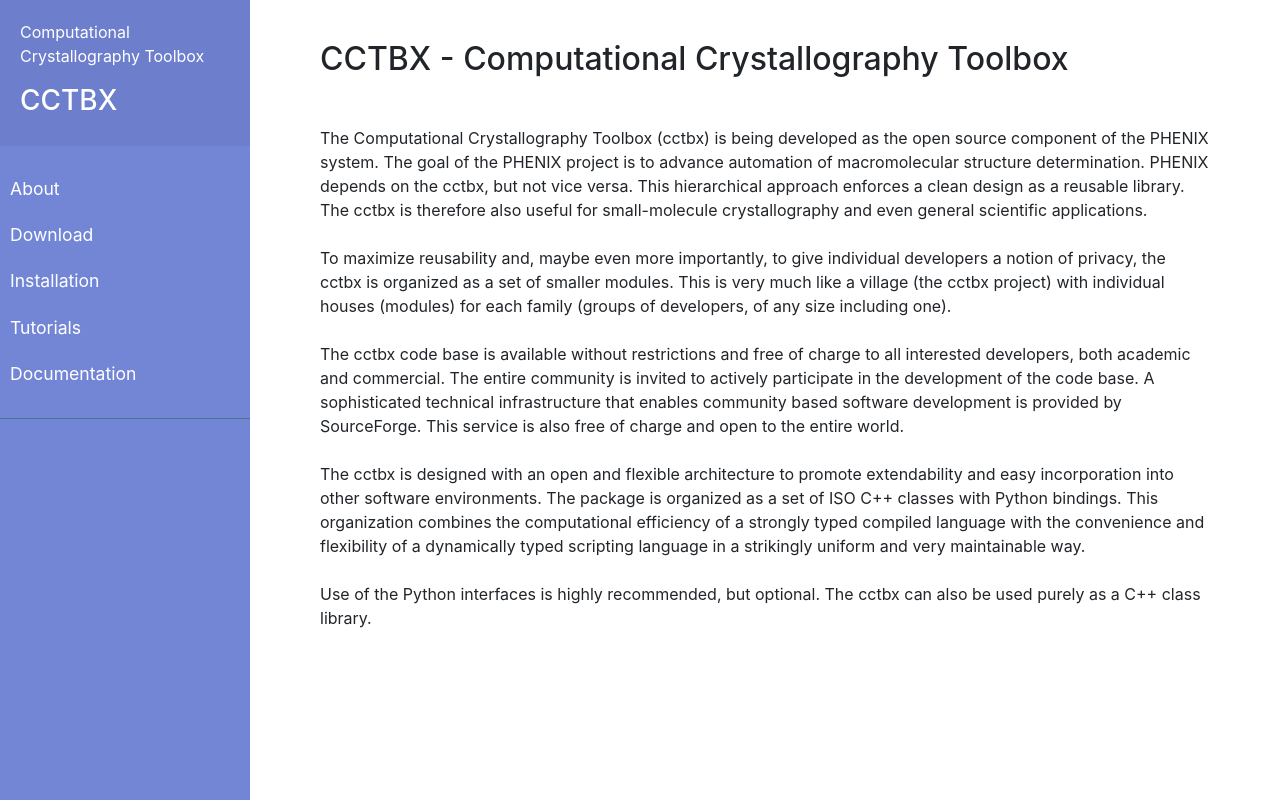
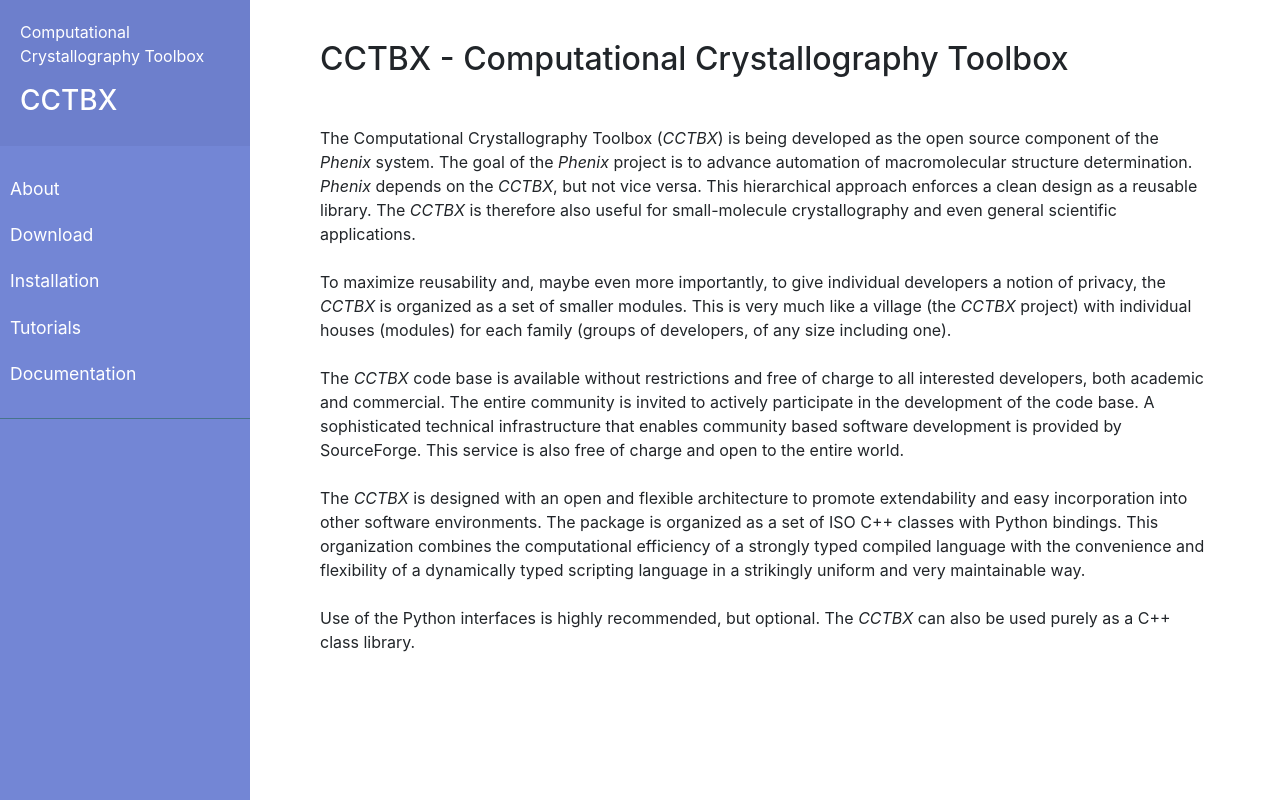
Before and after one commit to phenix-lbl/cctbx_phenix_doc, a Django app: template tutorials_cctbx/templates/tutorials_cctbx/index.html in a window 1280 px wide. Run offline with Django 3.2, Linux system fonts and the light colour scheme; the template is opened without the code that fills it, so the values that code supplies are empty; some libraries are stand-ins or nearby versions.

Commit message:
Change for django 3.0

```diff
--- a/tutorials_cctbx/templates/tutorials_cctbx/header.html
+++ b/tutorials_cctbx/templates/tutorials_cctbx/header.html
@@ -9,7 +9,7 @@
 
     <title>CCTBX documentation</title>
 
-    {% load staticfiles %}
+    {% load static %}
 
     <!-- For Code Mirror -->
     <link rel="stylesheet" href="{% static 'css/codemirror.css' %}" type = "text/css"/ />
--- a/tutorials_cctbx/templates/tutorials_cctbx/includes/melk_2019_1.html
+++ b/tutorials_cctbx/templates/tutorials_cctbx/includes/melk_2019_1.html
@@ -1,4 +1,4 @@
-{% load staticfiles %}
+{% load static %}
 
 {% block content %}
 
--- a/tutorials_cctbx/templates/tutorials_cctbx/includes/melk_2019_2.html
+++ b/tutorials_cctbx/templates/tutorials_cctbx/includes/melk_2019_2.html
@@ -1,10 +1,10 @@
-{% load staticfiles %}
+{% load static %}
 
 {% block content %}
 
 <div id="tab2">
 
-<h3>Truncate to Poly-Ala - Basic</h3>
+<h3 class="mt-3 mb-3">Truncate to Poly-Ala - Basic</h3>
 
 <h4 class="mt-4 mb-2">Files</h4>
 <ul>
--- a/tutorials_cctbx/templates/tutorials_cctbx/includes/melk_2019_3.html
+++ b/tutorials_cctbx/templates/tutorials_cctbx/includes/melk_2019_3.html
@@ -1,8 +1,8 @@
-{% load staticfiles %}
+{% load static %}
 
 {% block content %}
 
-<h3>Truncate to Poly-Ala - Improved</h3>
+<h3 class="mt-3 mb-3">Truncate to Poly-Ala - Improved</h3>
 
 <h4 class="mt-4 mb-2">Files</h4>
 <ul>
--- a/tutorials_cctbx/templates/tutorials_cctbx/includes/melk_2019_4.html
+++ b/tutorials_cctbx/templates/tutorials_cctbx/includes/melk_2019_4.html
@@ -2,7 +2,7 @@
 
 {% block content %}
 
-<h3>Miller arrays</h2>
+<h3 class="mt-3 mb-3">Miller arrays</h2>
 
 <h4 class="mt-4 mb-2">Files</h4>
 <ul>
--- a/tutorials_cctbx/templates/tutorials_cctbx/includes/melk_2019_5.html
+++ b/tutorials_cctbx/templates/tutorials_cctbx/includes/melk_2019_5.html
@@ -2,7 +2,7 @@
 
 {% block content %}
 
-<h3>R-factors</h3>
+<h3 class="mt-3 mb-3">R-factors</h3>
 
 <h4 class="mt-4 mb-2">Files</h4>
 <ul>
--- a/tutorials_cctbx/templates/tutorials_cctbx/index.html
+++ b/tutorials_cctbx/templates/tutorials_cctbx/index.html
@@ -8,15 +8,15 @@
 </h2>
 
 <p class="mt-5">
-The Computational Crystallography Toolbox (cctbx) is being developed as the open source component of the PHENIX system. The goal of the PHENIX project is to advance automation of macromolecular structure determination. PHENIX depends on the cctbx, but not vice versa. This hierarchical approach enforces a clean design as a reusable library. The cctbx is therefore also useful for small-molecule crystallography and even general scientific applications.<br>
+The Computational Crystallography Toolbox (<i>CCTBX</i>) is being developed as the open source component of the <i>Phenix</i> system. The goal of the <i>Phenix</i> project is to advance automation of macromolecular structure determination. <i>Phenix</i> depends on the <i>CCTBX</i>, but not vice versa. This hierarchical approach enforces a clean design as a reusable library. The <i>CCTBX</i> is therefore also useful for small-molecule crystallography and even general scientific applications.<br>
 <br>
-To maximize reusability and, maybe even more importantly, to give individual developers a notion of privacy, the cctbx is organized as a set of smaller modules. This is very much like a village (the cctbx project) with individual houses (modules) for each family (groups of developers, of any size including one).<br>
+To maximize reusability and, maybe even more importantly, to give individual developers a notion of privacy, the <i>CCTBX</i> is organized as a set of smaller modules. This is very much like a village (the <i>CCTBX</i> project) with individual houses (modules) for each family (groups of developers, of any size including one).<br>
 <br>
-The cctbx code base is available without restrictions and free of charge to all interested developers, both academic and commercial. The entire community is invited to actively participate in the development of the code base. A sophisticated technical infrastructure that enables community based software development is provided by SourceForge. This service is also free of charge and open to the entire world.<br>
+The <i>CCTBX</i> code base is available without restrictions and free of charge to all interested developers, both academic and commercial. The entire community is invited to actively participate in the development of the code base. A sophisticated technical infrastructure that enables community based software development is provided by SourceForge. This service is also free of charge and open to the entire world.<br>
 <br>
-The cctbx is designed with an open and flexible architecture to promote extendability and easy incorporation into other software environments. The package is organized as a set of ISO C++ classes with Python bindings. This organization combines the computational efficiency of a strongly typed compiled language with the convenience and flexibility of a dynamically typed scripting language in a strikingly uniform and very maintainable way.<br>
+The <i>CCTBX</i> is designed with an open and flexible architecture to promote extendability and easy incorporation into other software environments. The package is organized as a set of ISO C++ classes with Python bindings. This organization combines the computational efficiency of a strongly typed compiled language with the convenience and flexibility of a dynamically typed scripting language in a strikingly uniform and very maintainable way.<br>
 <br>
-Use of the Python interfaces is highly recommended, but optional. The cctbx can also be used purely as a C++ class library.
+Use of the Python interfaces is highly recommended, but optional. The <i>CCTBX</i> can also be used purely as a C++ class library.
 </p>
 
 
```
